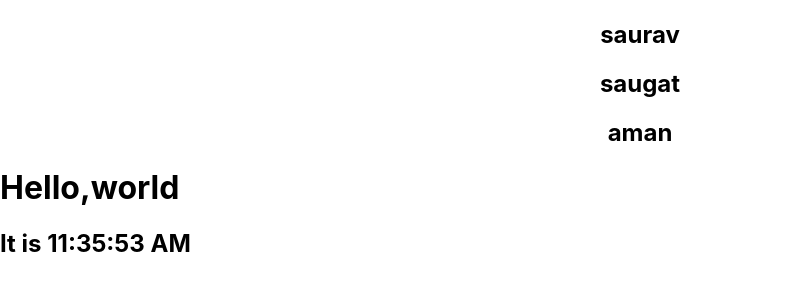
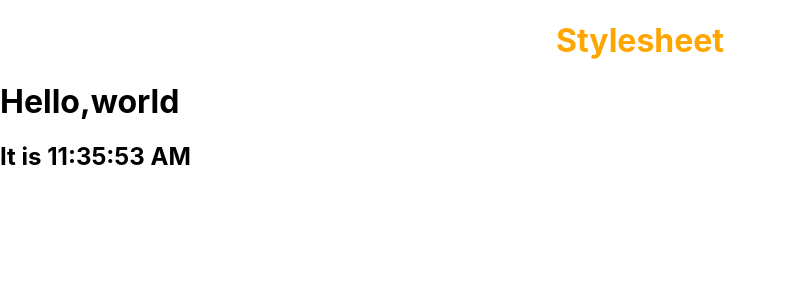
Before and after one commit to ShakyaSaurav/React-Basic, a React (Create React App) app: page / in a window 1280 px wide. Shown: the top 300 px of the page, without its empty margins (0-786 px from the left). Built offline with nearby package versions, Linux system fonts and the light colour scheme.

Commit message:
styling css basi revision

```diff
--- a/src/App.js
+++ b/src/App.js
@@ -11,10 +11,12 @@ import EventBind from './components/EventBind';
 import ParentComponent from './components/ParentComponent';
 import UserGreeting from './UserGreeting';
 import NameList from './components/NameList';
+import Stylesheet from './components/Stylesheet';
 function App() {
   return (
     <div className="App">
-      <NameList/>
+      <Stylesheet/>
+      {/* <NameList/> */}
       {/* <UserGreeting/> */}
       {/* <ParentComponent/> */}
       {/* <EventBind/> */}
--- a/src/components/NameList.js
+++ b/src/components/NameList.js
@@ -24,7 +24,7 @@ function NameList() {
     ]
     //const personList= persons.map(person=><Person key={person.id} person={person}/>
     //)
-    const nameList = names.map(name=><h2>{name}</h2>)
+    const nameList = names.map((name,index)=><h2 key={index}>{index}{name}</h2>)
   return (
     <div>
         {nameList}
--- /dev/null
+++ b/src/components/Stylesheet.js
@@ -0,0 +1,10 @@
+import React from 'react'
+import './myStyles.css'
+
+function Stylesheet() {
+  return (
+    <h1 className='primary'>Stylesheet</h1>
+  )
+}
+
+export default Stylesheet
--- /dev/null
+++ b/src/components/myStyles.css
@@ -0,0 +1,3 @@
+.primary{
+    color:orange
+}
```
